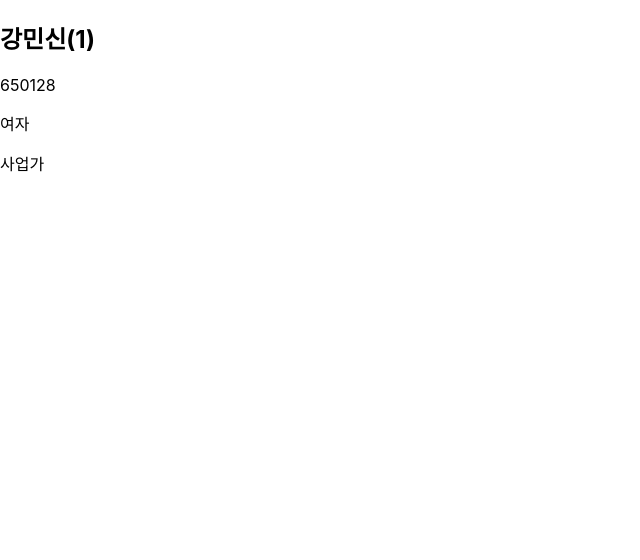
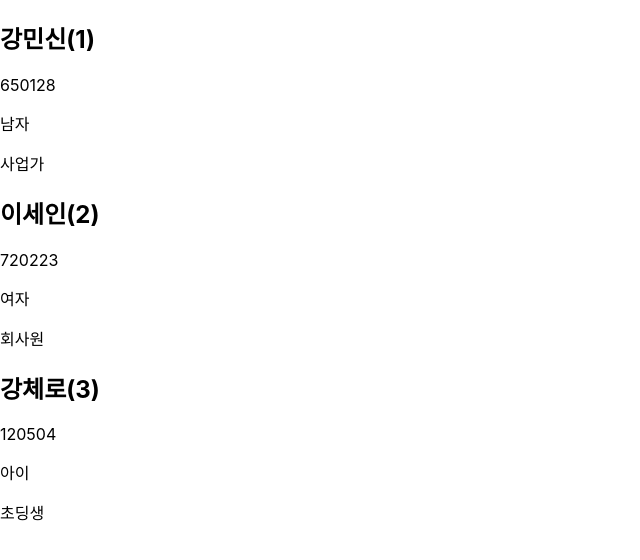
Before and after one commit to kmgod/node-react-ex, a React (Create React App) app: page / in a window 1280 px wide. Shown: the top 560 px of the page, without its empty margins (0-640 px from the left). Built offline with nearby package versions, Linux system fonts and the light colour scheme.

Commit message:
sunday commit

```diff
--- a/public/index.html
+++ b/public/index.html
@@ -2,8 +2,11 @@
 <html lang="en">
   <head>
     <meta charset="utf-8" />
+    <link rel="manifest" href="%PUBLIC_URL%/manifest.json" />
+    <title>React App</title>
   </head>
   <body>
+    <noscript>You need to enable JavaScript to run this app.</noscript>
     <div id="root"></div>
   </body>
 </html>
--- a/src/App.js
+++ b/src/App.js
@@ -2,25 +2,59 @@ import React, { Component } from 'react';
 import Customer from './Components/Customer'
 import './App.css';
 
-const customer = {
+const customers = [{
   'id': 1,
-  'image': 'https://placeimg.com/128/128/any',
+  'image': 'https://placeimg.com/64/64/1',
   'name': '강민신',
   'birthday': '650128',
+  'gender': '남자',
+  'job': '사업가'
+},
+{
+  'id': 2,
+  'image': 'https://placeimg.com/64/64/2',
+  'name': '이세인',
+  'birthday': '720223',
   'gender': '여자',
-  'job': '사업가'
-}
+  'job': '회사원'
+},
+{
+  'id': 3,
+  'image': 'https://placeimg.com/64/64/3',
+  'name': '강체로',
+  'birthday': '120504',
+  'gender': '아이',
+  'job': '초딩생'
+}]
 class App extends Component {
   render() {
     return (
-      <Customer
-        id={customer.id}
-        image={customer.image}
-        name={customer.name}
-        birthday={customer.birthday}
-        gender={customer.gender}
-        job={customer.job}
-      />
+      <div>
+        <Customer
+          id={customers[0].id}
+          image={customers[0].image}
+          name={customers[0].name}
+          birthday={customers[0].birthday}
+          gender={customers[0].gender}
+          job={customers[0].job}
+        />
+        <Customer
+          id={customers[1].id}
+          image={customers[1].image}
+          name={customers[1].name}
+          birthday={customers[1].birthday}
+          gender={customers[1].gender}
+          job={customers[1].job}
+        />
+        <Customer
+          id={customers[2].id}
+          image={customers[2].image}
+          name={customers[2].name}
+          birthday={customers[2].birthday}
+          gender={customers[2].gender}
+          job={customers[2].job}
+        />
+      </div>
     );
 }
 }
```
Also changed, not shown: public/manifest.json.
